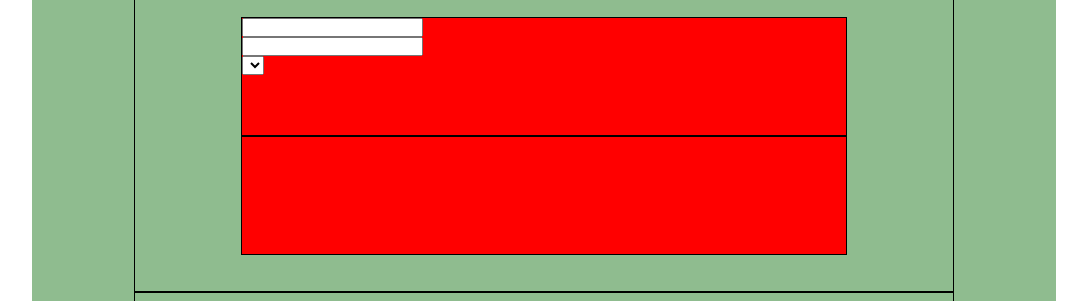
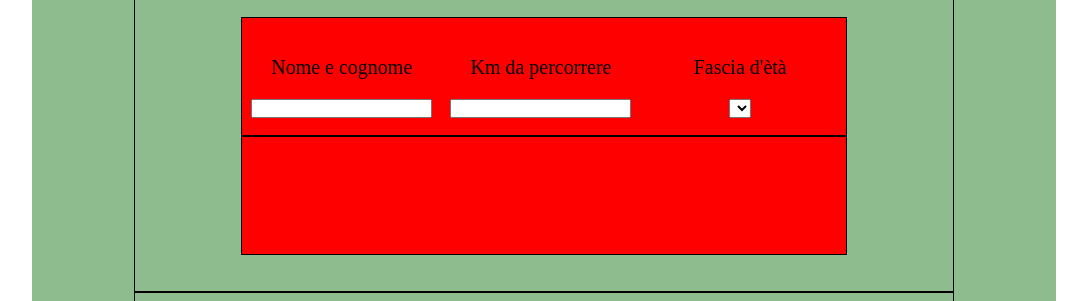
Before and after one commit to riccardo82c/js-biglietto-treno-form, a plain HTML site: page index.html in a window 1280 px wide. Shown: the part 118-419 px from the top of the page, without its empty margins (96-1183 px from the left). Drawn offline with Linux system fonts and the light colour scheme.

Commit message:
style 1.0 top__input DONE

```diff
--- a/css/style.css
+++ b/css/style.css
@@ -16,6 +16,10 @@ h2 {
 	font-size: 30px;
 	text-align: center;
 	margin-bottom: 20px;
+}
+
+p {
+	font-size: 20px;
 }
 
 /* style */
@@ -45,12 +49,30 @@ h2 {
 	background-color: red;
 }
 
+/* container top sezione input */
 .container__top__calcola__input {
 	height: 50%;
 	width: 100%;
+	display: flex;
+
 	border: 1px solid black;
+
 }
 
+.container__top__calcola__input__box {
+	flex: 0 1 33%;
+	display: flex;
+	flex-direction: column;
+	justify-content: center;
+	align-items: center;
+}
+
+.container__top__calcola__input__box p {
+	padding: 20px;
+}
+
+
+/* container top sezione button */
 .container__top__calcola__button {
 	height: 50%;
 	width: 100%;
--- a/index.html
+++ b/index.html
@@ -17,14 +17,17 @@
 			<div class="container__top__calcola">
 				<div class="container__top__calcola__input">
 					<div class="container__top__calcola__input__box">
+						<p>Nome e cognome</p>
 						<input type="text" id="">
 
 					</div>
 					<div class="container__top__calcola__input__box">
+						<p>Km da percorrere</p>
 						<input type="number" name="" id="">
 
 					</div>
 					<div class="container__top__calcola__input__box">
+						<p>Fascia d'ètà</p>
 						<select name="" id=""></select>
 					</div>
 				</div>
```
